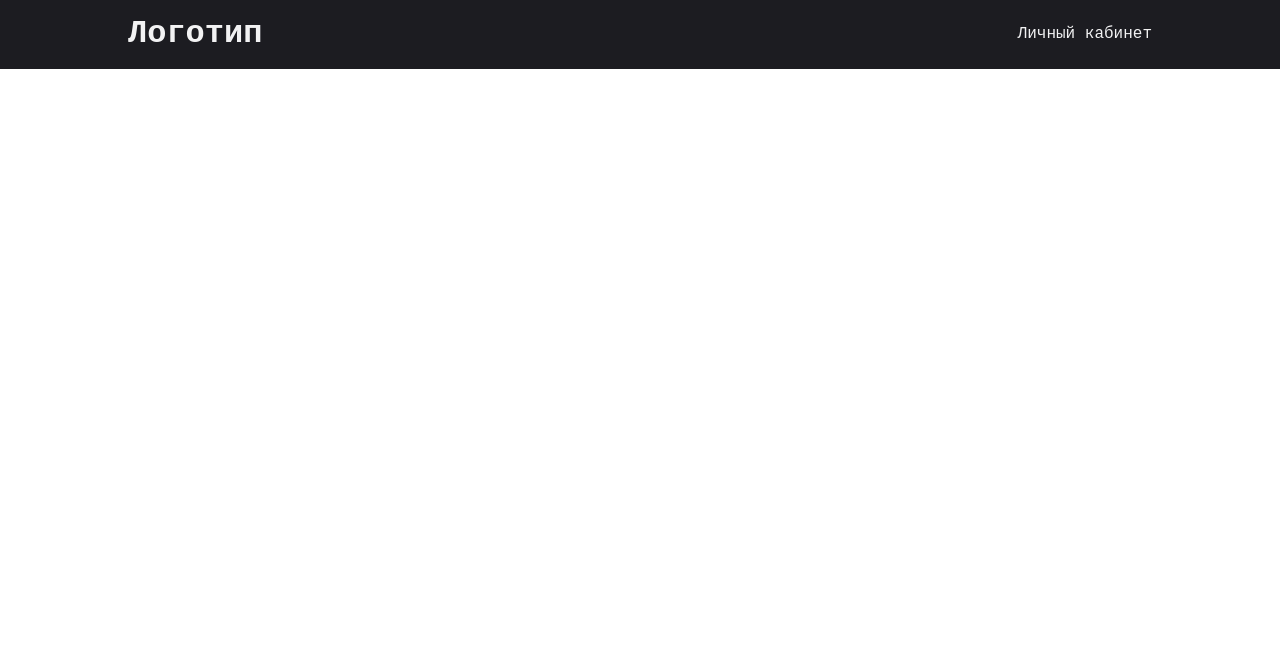
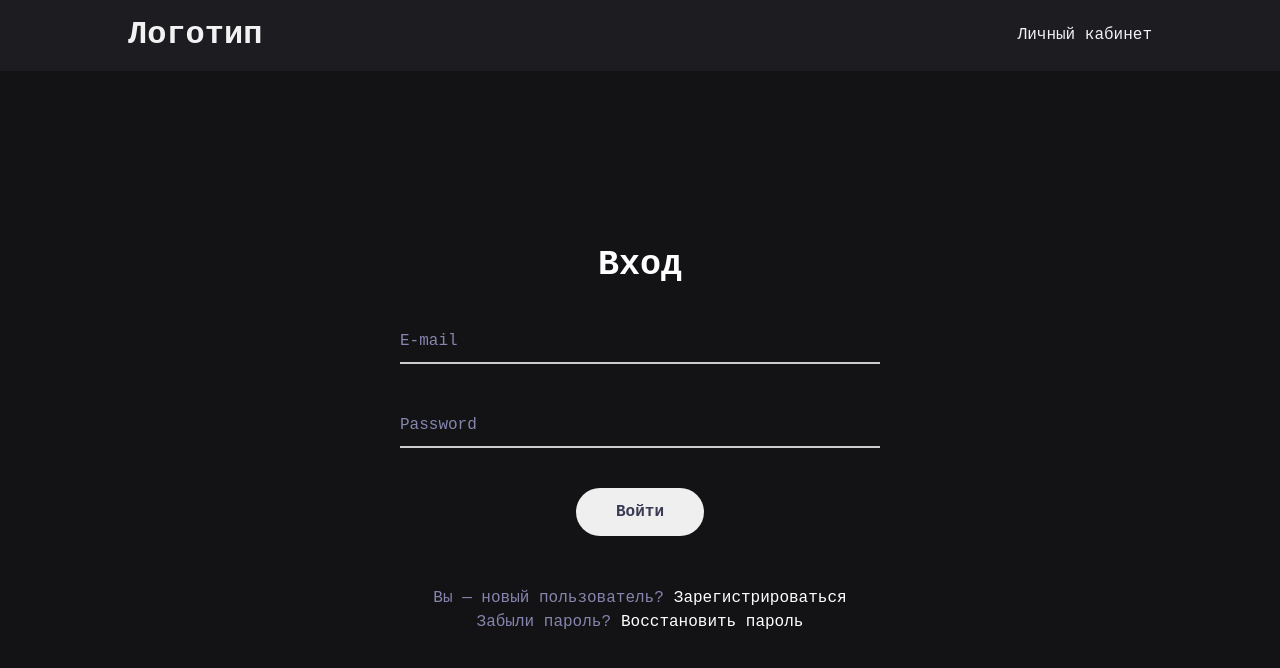
Before and after one commit to Ev-Kos/our-website, a React (Create React App) app in the folder frontend/: page / in a window 1280 px wide. Shown: the top 668 px of the page. Built offline with nearby package versions, Linux system fonts and the light colour scheme.

Commit message:
added login component

```diff
--- a/frontend/src/app-header/app-header.module.css
+++ b/frontend/src/components/app-header/app-header.module.css
@@ -16,7 +16,7 @@
   list-style: none;
   padding: 0;
   align-items: center;
-  margin: 16px 0 16px 0;
+  margin: 17px 0 17px 0;
 }
 
 .logo {
--- a/frontend/src/app/app.tsx
+++ b/frontend/src/components/app/app.tsx
@@ -1,8 +1,12 @@
 import AppHeader from "../app-header/app-header";
+import Login from "../login/login";
 
 export default function App() {
   return (
+    <>
     <AppHeader/>
+    <Login/>
+    </>
 
   )
 }
--- /dev/null
+++ b/frontend/src/components/login/login.module.css
@@ -0,0 +1,88 @@
+.login {
+  margin-top: 180px;
+}
+
+.form {
+  display: flex;
+  flex-direction: column;
+  align-items: center;
+  justify-content: space-between;
+  gap: 50px;
+}
+
+.wrapForm {
+  display: flex;
+  flex-direction: column;
+  gap: 40px;
+  align-items: center;
+  width: 100%;
+}
+
+.title {
+  font-weight: 700;
+  font-size: 35px;
+  line-height: 29px;
+  color: #fff;
+  margin: 0;
+}
+
+.input {
+  width: 480px;
+  background-color: initial;
+  border: 0;
+  border-bottom: 2px solid #ccc;
+  font-size: 14px;
+  padding: 13px 0;
+  color: #fff;
+}
+
+.input::placeholder {
+  color: #8585ad;
+  font-size: 16px;
+  line-height: 1.5;
+  font-weight: 400;
+}
+
+input:focus-visible {
+  outline: none;
+}
+
+/* .input:focus {
+  border: 0;
+  border-bottom: 2px solid #4c4cff;
+} */
+
+.button {
+  border: none;
+  border-radius: 64px;
+  cursor: pointer;
+  outline: none;
+  padding: 16px 40px;
+  font-size: 16px;
+  line-height: 1;
+  font-weight: 700;
+  color: #3a3a55;
+}
+
+.container {
+  display: flex;
+  flex-direction: row;
+  justify-content: center;
+  gap: 10px;
+}
+
+.text {
+  color: #8585ad;
+  font-size: 16px;
+  line-height: 1.5;
+  font-weight: 400;
+  margin: 0;
+}
+
+.textLink {
+  color: #fff;
+  font-size: 16px;
+  line-height: 1.5;
+  font-weight: 400;
+  text-decoration: none;
+}
--- /dev/null
+++ b/frontend/src/components/login/login.tsx
@@ -0,0 +1,43 @@
+import styles from './login.module.css';
+
+const Login = () => {
+  return (
+    <section className={styles.login}>
+      <form className={styles.form}>
+        <div className={styles.wrapForm}>
+          <h1 className={styles.title}>Вход</h1>
+          <input className={styles.input}
+            type='email'
+            name={'email'}
+            placeholder={'E-mail'}/>
+          <input className={styles.input}
+            type='password'
+            name={'password'}
+            placeholder={'Password'}/>
+          <button type='submit' className={styles.button}>Войти</button>
+        </div>
+        <div>
+          <div className={styles.container}>
+            <p className={styles.text}>
+              Вы — новый пользователь?
+            </p>
+            <a href='#' className={styles.textLink}>
+              Зарегистрироваться
+            </a>
+          </div>
+          <div className={styles.container}>
+            <p className={styles.text}>
+              Забыли пароль?
+            </p>
+            <a href='#' className={styles.textLink}>
+              Восстановить пароль
+            </a>
+          </div>
+        </div>
+
+      </form>
+    </section>
+  )
+}
+
+export default Login
--- a/frontend/src/index.css
+++ b/frontend/src/index.css
@@ -6,6 +6,7 @@ body {
   font-family: 'JetBrains Mono', monospace;
   -webkit-font-smoothing: antialiased;
   -moz-osx-font-smoothing: grayscale;
+  background-color: #131316;
 }
 
 code {
--- a/frontend/src/index.tsx
+++ b/frontend/src/index.tsx
@@ -1,7 +1,7 @@
 import React from 'react';
 import ReactDOM from 'react-dom/client';
 import './index.css';
-import App from './app/app';
+import App from './components/app/app';
 import reportWebVitals from './reportWebVitals';
 
 const root = ReactDOM.createRoot(
```
Also changed, not shown: frontend/src/components/app-header/app-header.tsx (renamed from frontend/src/app-header/app-header.tsx).
